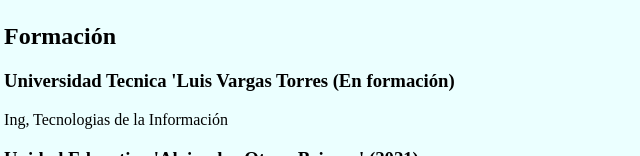
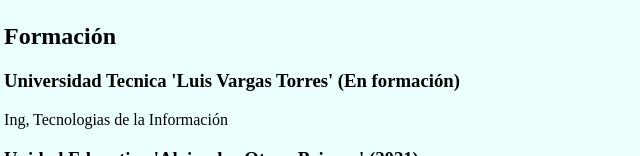
Before and after one commit to romeltrujillochango-jpg/biografia, a plain HTML site: page biografia.html in a window 1280 px wide. Shown: the part 644-800 px from the top of the page, 358-998 px from the left. Drawn offline with Linux system fonts and the light colour scheme.

Commit message:
Update biografia.html

```diff
--- a/biografia.html
+++ b/biografia.html
@@ -88,7 +88,7 @@
             <td>
                 <h2>Formación</h2>
 
-                <h3>Universidad Tecnica 'Luis Vargas Torres (En formación)</h3>
+                <h3>Universidad Tecnica 'Luis Vargas Torres' (En formación)</h3>
                 Ing, Tecnologias de la Información
 
                 <h3>Unidad Educativa 'Alejandro Otoya Briones' (2021)</h3>
```
